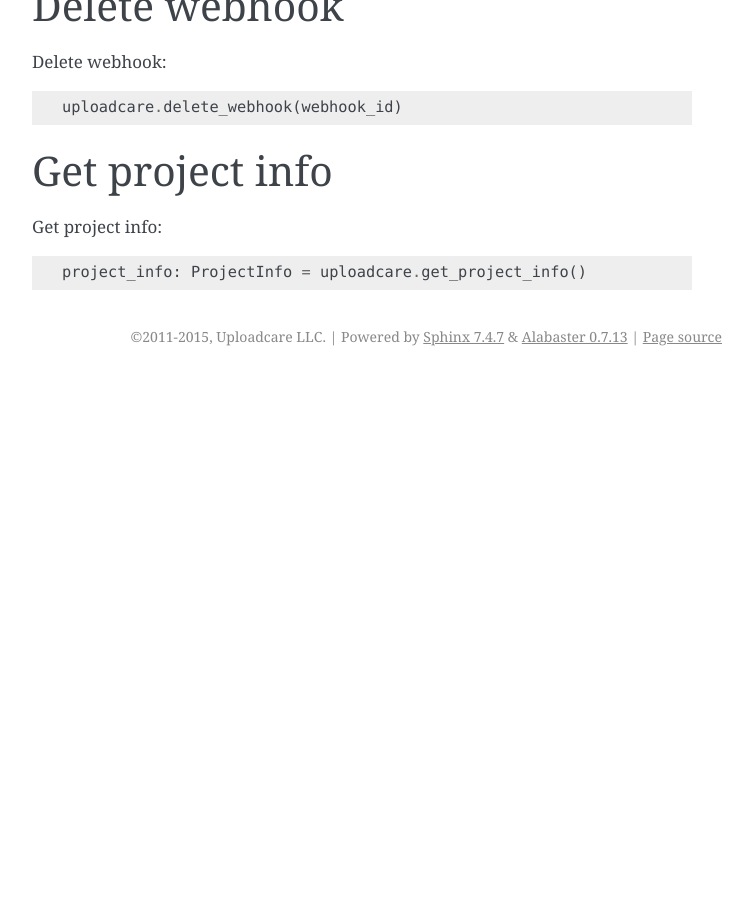
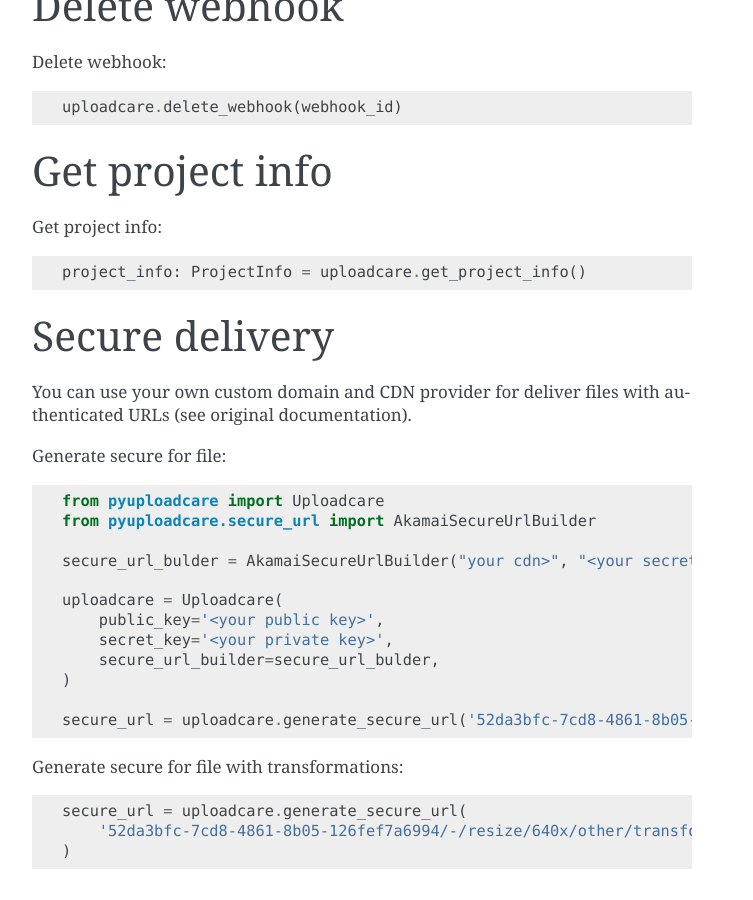
Before and after one commit to uploadcare/pyuploadcare, a Sphinx documentation site: the page built from docs/api/core_usage.rst, in a window 1280 px wide and 900 px high, scrolled down 5583 px. Shown: the whole window, without its empty margins (388-1141 px from the left). Built offline with Sphinx 7.4.7, drawn with Linux system fonts in a browser that asks for light colours; before the commit the page ends 5959 px from its top, so only the background shows below that.

Commit message:
secure delivery docs (#177)
* secure delivery documentation

```diff
--- a/docs/api/core_usage.rst
+++ b/docs/api/core_usage.rst
@@ -259,3 +259,30 @@
 Get project info::
 
     project_info: ProjectInfo = uploadcare.get_project_info()
+
+
+Secure delivery
+^^^^^^^^^^^^^^^
+
+You can use your own custom domain and CDN provider for deliver files with authenticated URLs (see original documentation).
+
+Generate secure for file::
+
+    from pyuploadcare import Uploadcare
+    from pyuploadcare.secure_url import AkamaiSecureUrlBuilder
+
+    secure_url_bulder = AkamaiSecureUrlBuilder("your cdn>", "<your secret for token generation>")
+
+    uploadcare = Uploadcare(
+        public_key='<your public key>',
+        secret_key='<your private key>',
+        secure_url_builder=secure_url_bulder,
+    )
+
+    secure_url = uploadcare.generate_secure_url('52da3bfc-7cd8-4861-8b05-126fef7a6994')
+
+Generate secure for file with transformations::
+
+    secure_url = uploadcare.generate_secure_url(
+        '52da3bfc-7cd8-4861-8b05-126fef7a6994/-/resize/640x/other/transformations/'
+    )
```
